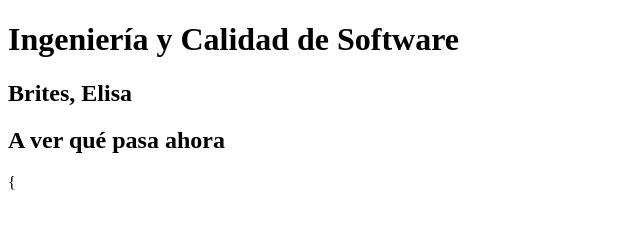
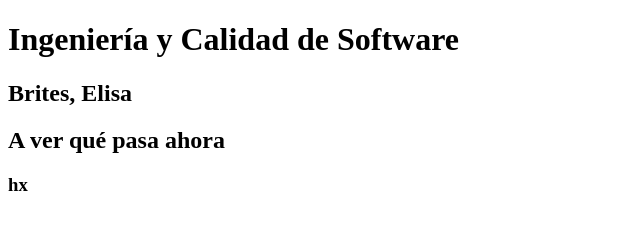
Before and after one commit to Elisa-AB/ProyectoIC, a website: page index.html in a window 1280 px wide. Shown: the full height of the page, 0-640 px from the left. Drawn offline with Linux system fonts and the light colour scheme.

Commit message:
debería fallar ahora sí

```diff
--- a/index.html
+++ b/index.html
@@ -13,8 +13,7 @@
         <h1> Ingeniería y Calidad de Software </h1>
         <h2> Brites, Elisa</h2>
         <h2> A ver qué pasa ahora </h2>
-
+        <h3> hx
         <script src="" async defer></script>
     </body>
 </html>
-{
```
